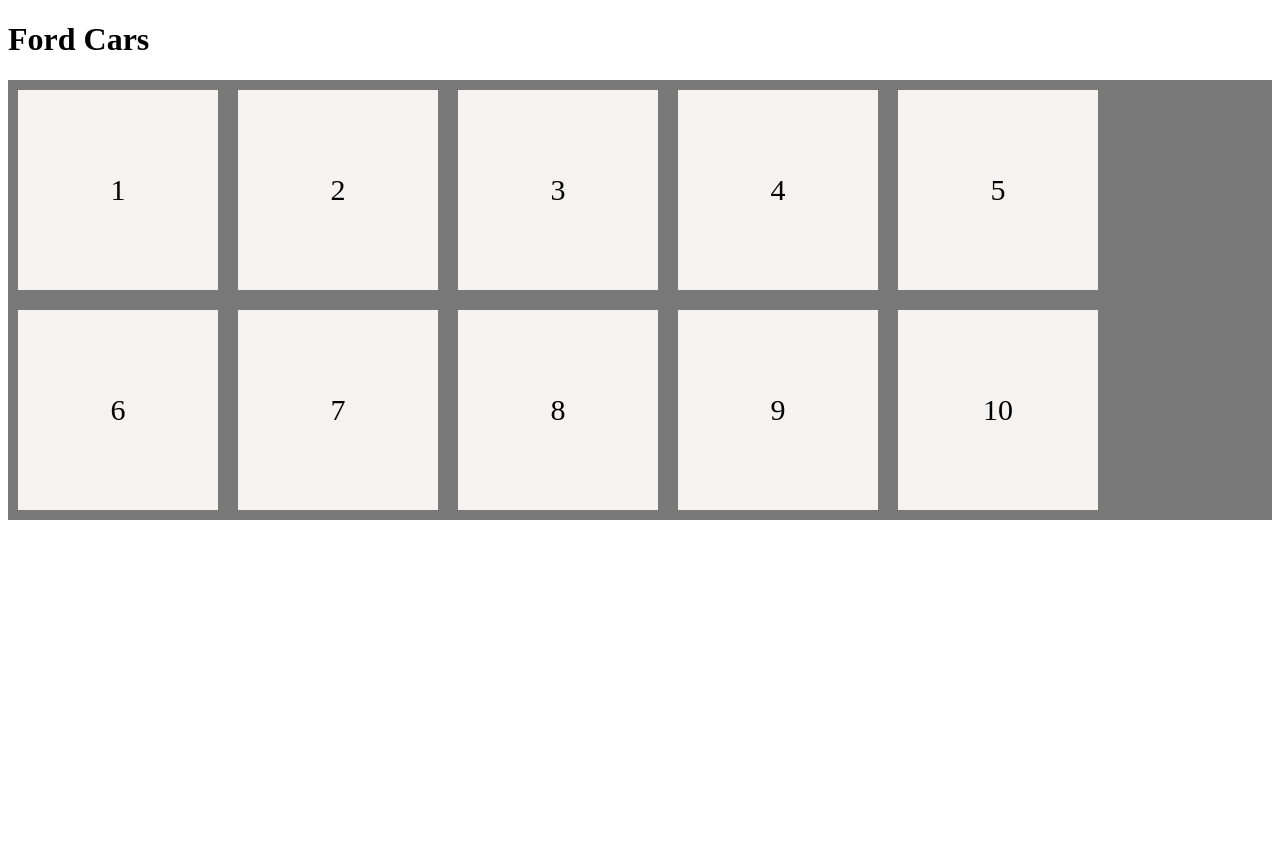
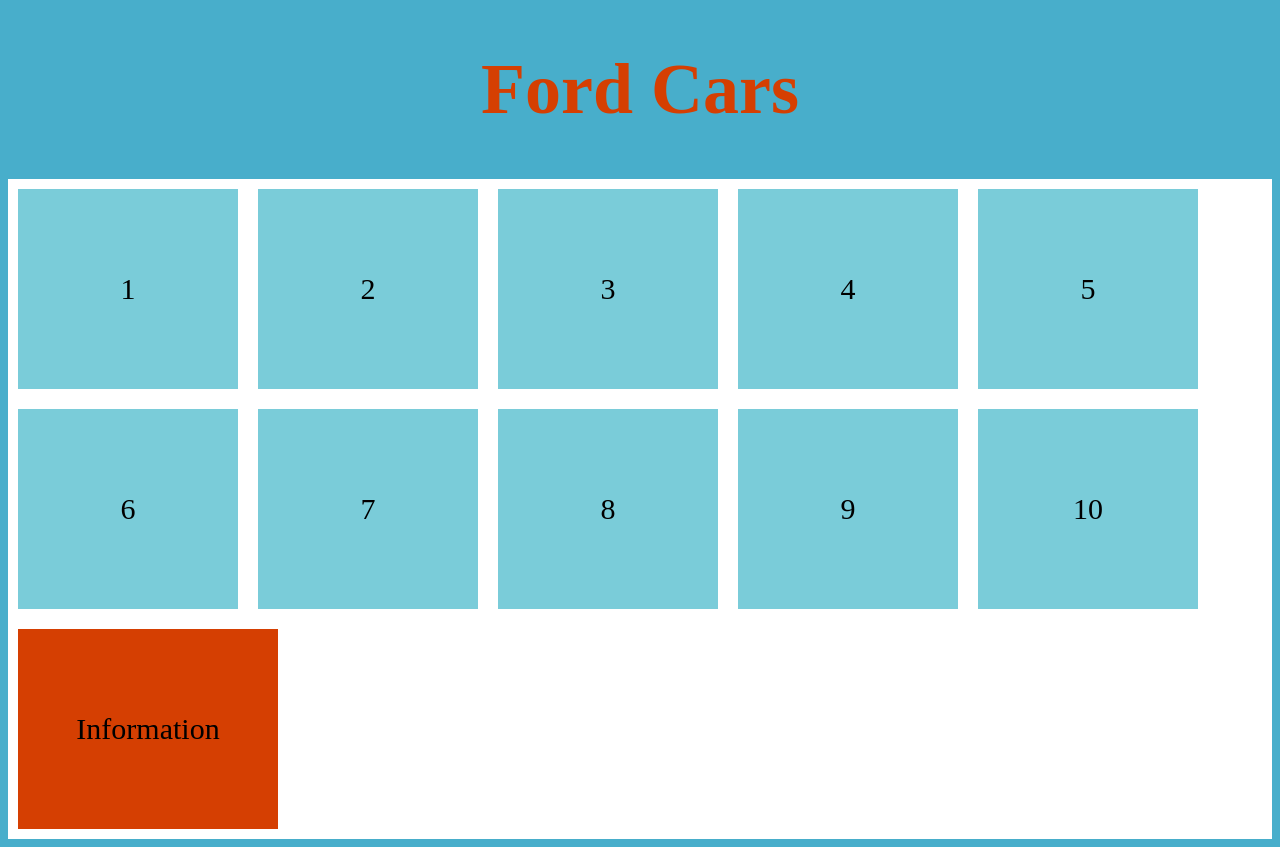
Before and after one commit to 1015403/PRG3-Magazine-Herkansing, a PHP site: page / in a window 1280 px wide. Before the commit the page ends 520 px from the top, so only its background shows below. Run offline with PHP 8.4, Linux system fonts and the light colour scheme.

Commit message:
style: add style
background en tekst style toegevoegd. Flexbox heeft andere kleur gekregen.
Ook een images map toegevoegd en hier de images voor het project in gezet

```diff
--- a/css/style.css
+++ b/css/style.css
@@ -1,17 +1,39 @@
+body {
+    background-color: #48aecb;
+}
+
+#title {
+    color: #d53f02;
+    text-align: center;
+    font-size: 72px;
+    font-family: "Britannic Bold";
+}
+
+
 /* Flexbox aanmaken inclusief items*/
 .flex-container {
     display: flex;
     flex-direction: row;
     flex-wrap: wrap;
-    background-color: #797979;
+    background-color: #ffffff;
 }
 
-.flex-container > div {
-    background-color: #f7f2f2;
+.flex-container > div1 {
+    background-color: #7accd9;
     color: #000000;
-    width: 200px;
+    width: 220px;
     margin: 10px;
     font-size: 30px;
     text-align: center;
     line-height: 200px;
 }
+
+.flex-container > div2 {
+    background-color: #d53f02;
+    color: #000000;
+    width: 260px;
+    margin: 10px;
+    font-size: 30px;
+    text-align: center;
+    line-height: 200px;
+}
--- a/index.html
+++ b/index.html
@@ -13,16 +13,17 @@
 </header>
 
 <div class="flex-container">
-    <div class="flex-item-1">1</div>
-    <div class="flex-item-2">2</div>
-    <div class="flex-item-3">3</div>
-    <div class="flex-item-4">4</div>
-    <div class="flex-item-5">5</div>
-    <div class="flex-item-6">6</div>
-    <div class="flex-item-7">7</div>
-    <div class="flex-item-8">8</div>
-    <div class="flex-item-9">9</div>
-    <div class="flex-item-10">10</div>
+    <div1 class="flex-item-1">1</div1>
+    <div1 class="flex-item-2">2</div1>
+    <div1 class="flex-item-3">3</div1>
+    <div1 class="flex-item-4">4</div1>
+    <div1 class="flex-item-5">5</div1>
+    <div1 class="flex-item-6">6</div1>
+    <div1 class="flex-item-7">7</div1>
+    <div1 class="flex-item-8">8</div1>
+    <div1 class="flex-item-9">9</div1>
+    <div1 class="flex-item-10">10</div1>
+    <div2 class="flex-item-info">Information</div2>
 </div>
 
 </body>
```
Also changed, not shown: images/Focus.jpg (added), images/FordGT.jpg (added), images/GT350.jpg (added), images/GT500.jpg (added), images/fordFiesta.jpg (added), images/fordPuma.jpg (added), images/kuga.jpg (added), images/mach1.jpg (added), images/machE.jpg (added), images/mustangGT.jpg (added), images/road.jpg (added).
